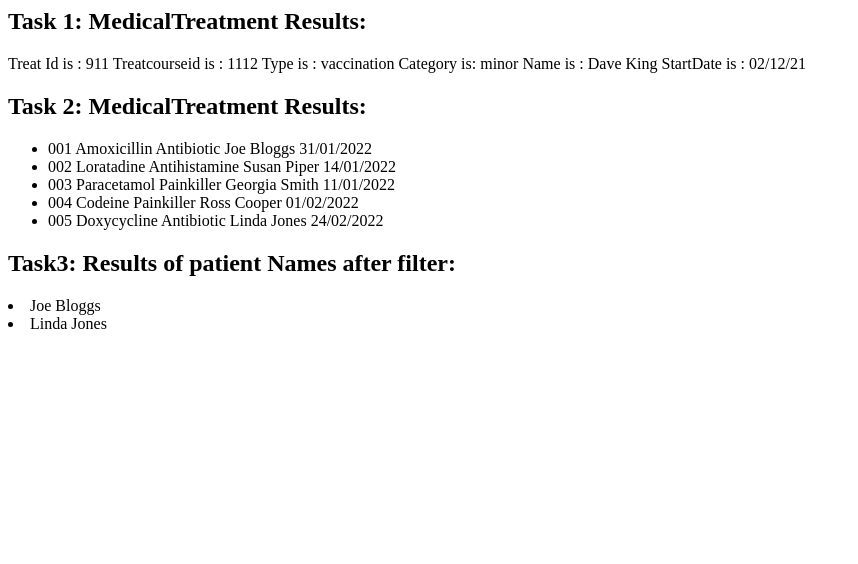
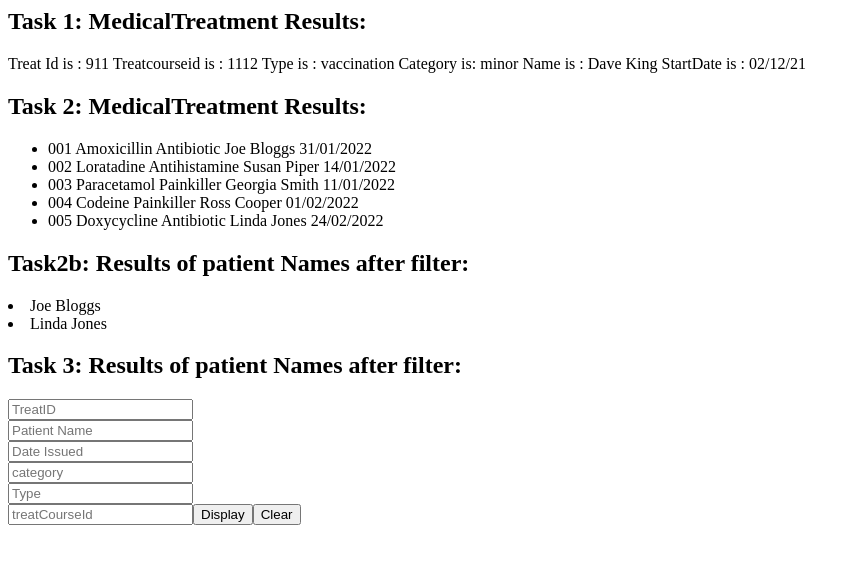
Before and after one commit to gitzdave/Gino2, a React (Create React App) app: page / in a window 1280 px wide. Shown: the top 564 px of the page, without its empty margins (0-858 px from the left). Built offline with nearby package versions, Linux system fonts and the light colour scheme.

Commit message:
1 file modified, 1 added

```diff
--- a/src/App.js
+++ b/src/App.js
@@ -2,6 +2,8 @@ import React from 'react';
 import './style.css';
 import MedicalPrescriptionList from './MedicalPrescriptionList';
 import Prescription from './Prescription';
+import MedicalPrescriptionPanel from './MedicalPrescriptionPanel'
+
 
 var treatId = "Treat Id is : 911"
 var patientName =" Name is : Dave  King"
@@ -27,15 +29,15 @@ export default function App() {
        <h2>  Task 2: MedicalTreatment Results: </h2>
       <MedicalPrescriptionList json={prescriptionAsJson}  />
 
-      <h2>Task3: Results of patient Names after filter: </h2>
+      <h2>Task2b: Results of patient Names after filter: </h2>
 
      {dataString.filter(record => record.category =="Antibiotic").map(filteredRecord => (
         <li>
           {filteredRecord.name}
         </li>
       ))}
-
-
+ <h2>Task 3: Results of patient Names after filter: </h2>
+      <MedicalPrescriptionPanel/>
     </div>
   );
 }
--- /dev/null
+++ b/src/MedicalPrescriptionPanel.js
@@ -0,0 +1,59 @@
+import React from 'react';
+import useState from 'react';
+
+function MedicalPrescriptionPanel() {
+
+  const [treatId, setTreatId] = React.useState('');
+  const [name, setName] = React.useState(''); //
+  const [treatCourseId, setTreatCourseId] = React.useState('');//
+  const [category, setCategory] = React.useState(''); //
+  const [type, setType] = React.useState('');//
+  const [dateIssued, setDateIssued] = React.useState('');//
+
+function  display (){
+alert ("[" +  "name=" +name ,   "treatId=" +treatId  +  "treatCourseId=" +treatCourseId  +  "type=" +type +   "dateIssued=" +dateIssued  +   "category=" +category +"]"   )
+
+}
+
+function clearhandler(){
+setCategory ('');
+setName ('');
+setTreatCourseId('');
+setType ('');
+setDateIssued  ('');
+setTreatId ('');
+
+
+}
+
+function displayHandler(){
+display();
+
+}
+
+
+return (
+<div>
+<input type="text" placeholder='TreatID' value ={treatId} onChange ={e => setTreatId(e.target.value) }/>
+            <br/>
+            <input type="text" placeholder='Patient Name' value ={name} onChange ={e => setName(e.target.value) }/>
+            <br/>
+            <input type="text" placeholder='Date Issued' value ={dateIssued} onChange ={e => setDateIssued(e.target.value) }/>
+            <br/>
+            <input type="text" placeholder='category' value ={category} onChange ={e => setCategory(e.target.value) }/>
+            <br/>
+            <input type="text" placeholder='Type' value ={type} onChange ={e => setType(e.target.value) }/>
+
+            <br/>
+            <input type="text" placeholder='treatCourseId' value ={treatCourseId} onChange ={e => setTreatCourseId(e.target.value) }/>
+            <button onClick={displayHandler}>Display</button>
+            <button onClick={clearhandler}>Clear</button>
+
+   </div>
+
+
+);
+
+}
+
+export default MedicalPrescriptionPanel;
```
